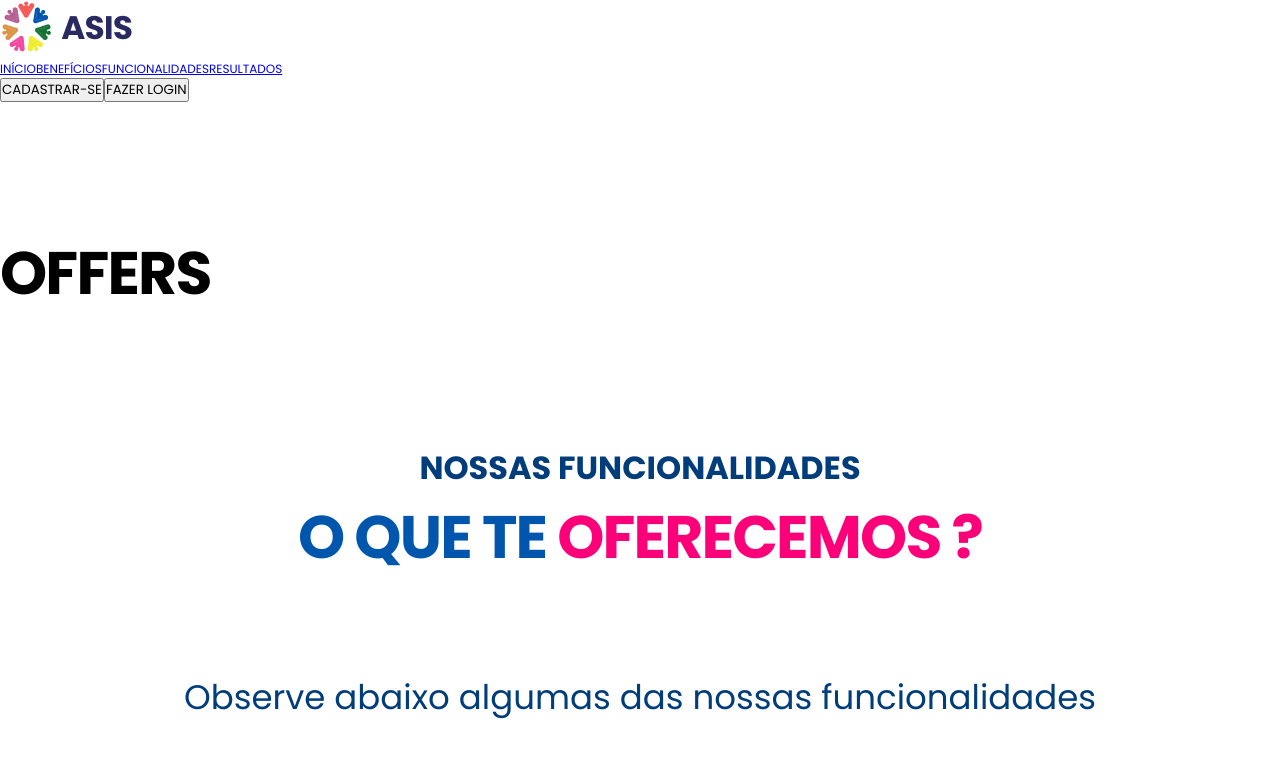
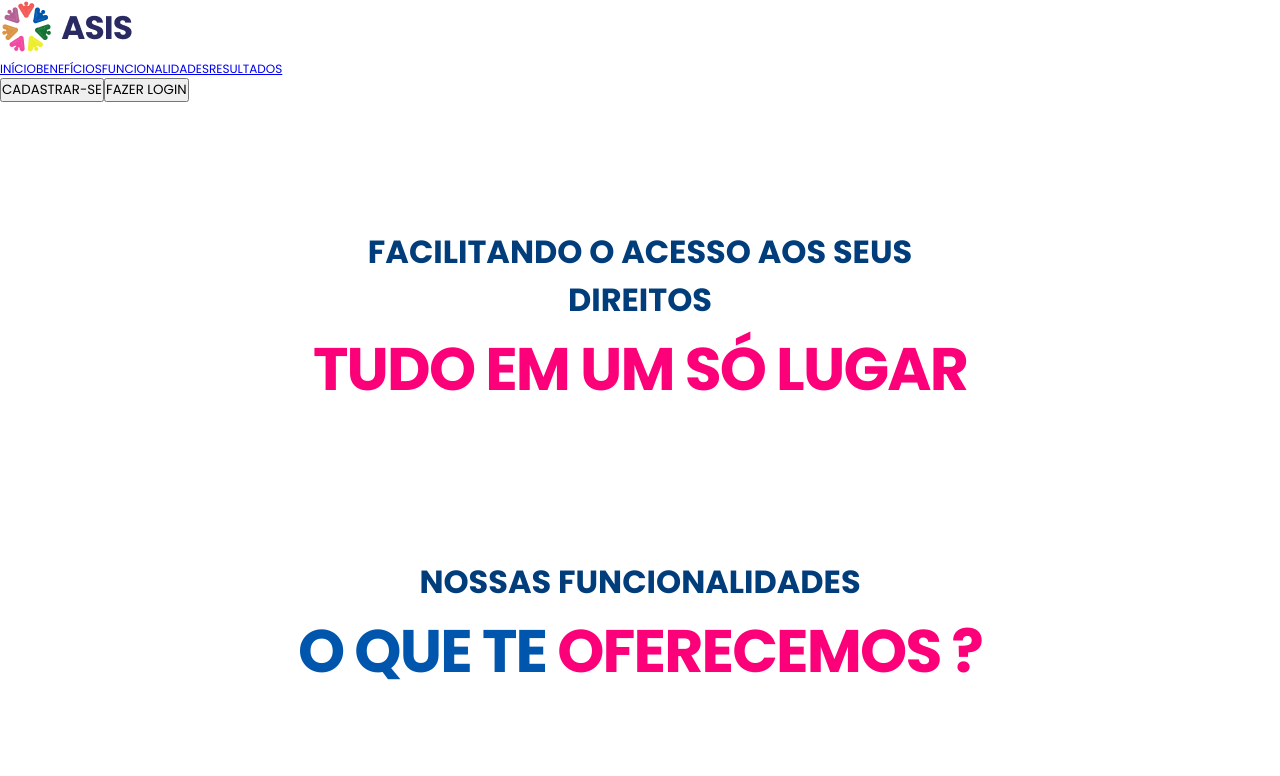
Before and after one commit to Projeto-ASIS/ASIS-Web, a React (Vite) app: page / in a window 1280 px wide. Shown: the top 776 px of the page. Built offline with nearby package versions, Linux system fonts and the light colour scheme.

Commit message:
Estilizando offers

```diff
--- a/src/pages/Homepage/components/Offers/Offers.css
+++ b/src/pages/Homepage/components/Offers/Offers.css
@@ -0,0 +1,12 @@
+.offers{
+
+}
+.offers__upper__description{
+  color: var(--color-blue-20);
+  text-align: center;
+}
+
+.title{
+  color: var(--color-pink);
+  text-align: center;
+}
--- a/src/pages/Homepage/components/Offers/Offers.jsx
+++ b/src/pages/Homepage/components/Offers/Offers.jsx
@@ -1,8 +1,15 @@
-
+import "./Offers.css"
 export default function Offers(){
   return (
-    <section>
-      <h1>Offers</h1>
+    <section className="offers">
+      <h3 className="offers__upper__description">Facilitando o acesso aos seus <br /> direitos</h3>
+      <h1 className="title">Tudo em um só lugar</h1>
+      <div className="wrapper">
+        <div className="item">
+          <img className="icon" src="" alt="" />
+          <p className="offer__item__description"></p>
+        </div>
+      </div>
     </section>
   )
 }
```
